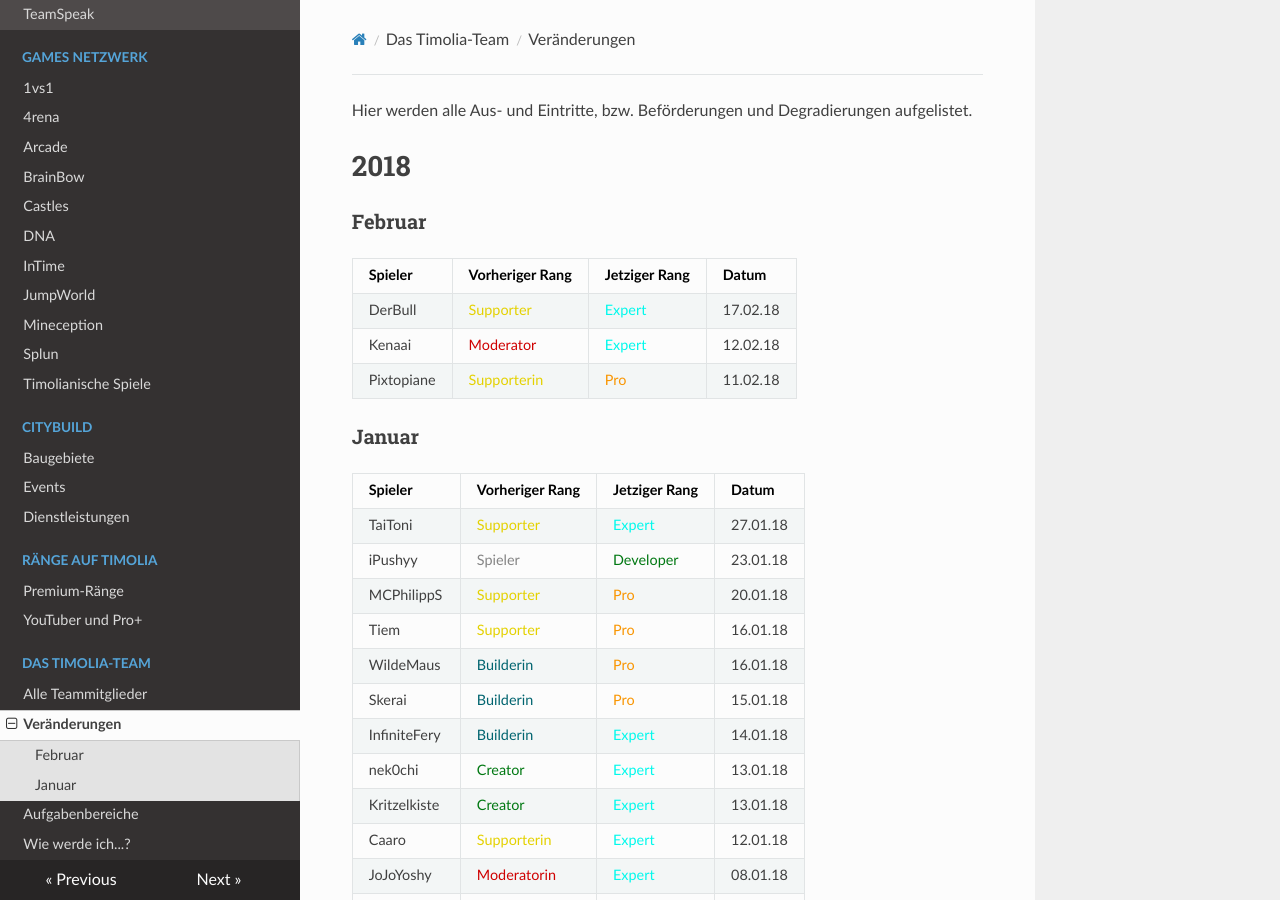
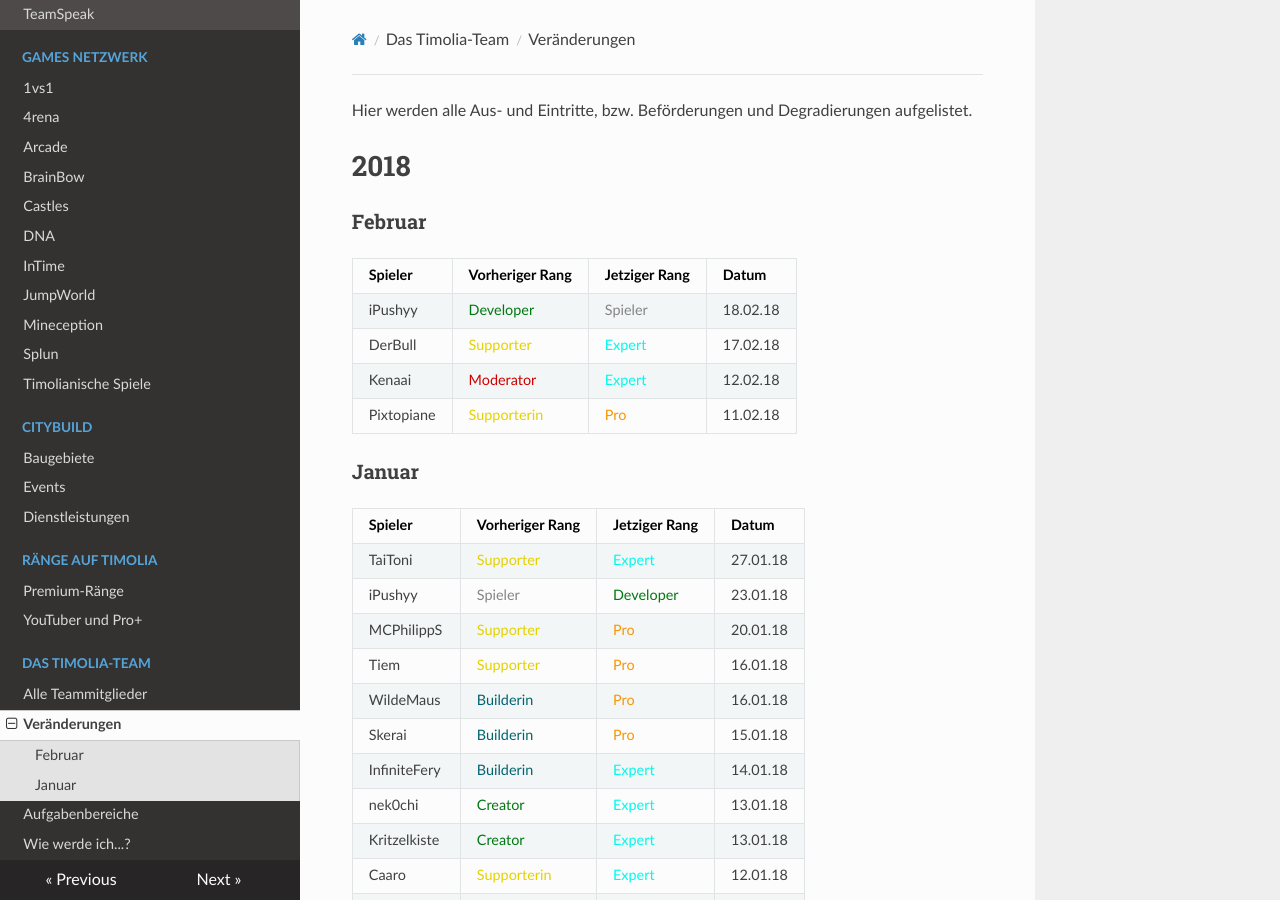
Before and after one commit to TimoliaDE/HowTo, an MkDocs documentation site: the page built from docs/team/changes.md, in a window 1280 px wide and 900 px high. Built offline with MkDocs 1.6.1, drawn with Linux system fonts in a browser that asks for light colours; nearby versions of some CDN libraries; old or Windows-style settings are respelled for this version of MkDocs.

Commit message:
Update changes.md

```diff
--- a/docs/team/changes.md
+++ b/docs/team/changes.md
@@ -5,6 +5,7 @@ Hier werden alle Aus- und Eintritte, bzw. Beförderungen und Degradierungen aufg
 ###<strong>Februar</strong>
 | Spieler | Vorheriger Rang | Jetziger Rang | Datum |
 | ------ | ------ | ------ | ------ |
+|iPushyy | <span style="color:#007812">Developer</span> | <span style="color:#848484">Spieler</span> | 18.02.18 |
 |DerBull | <span style="color:#E4D100">Supporter</span> | <span style="color:#00F9EC">Expert</span> | 17.02.18 |
 |Kenaai | <span style="color:#CF0101">Moderator</span> | <span style="color:#00F9EC">Expert</span> | 12.02.18 |
 |Pixtopiane | <span style="color:#E4D100">Supporterin</span> | <span style="color:#F99500">Pro</span> | 11.02.18 |
```
